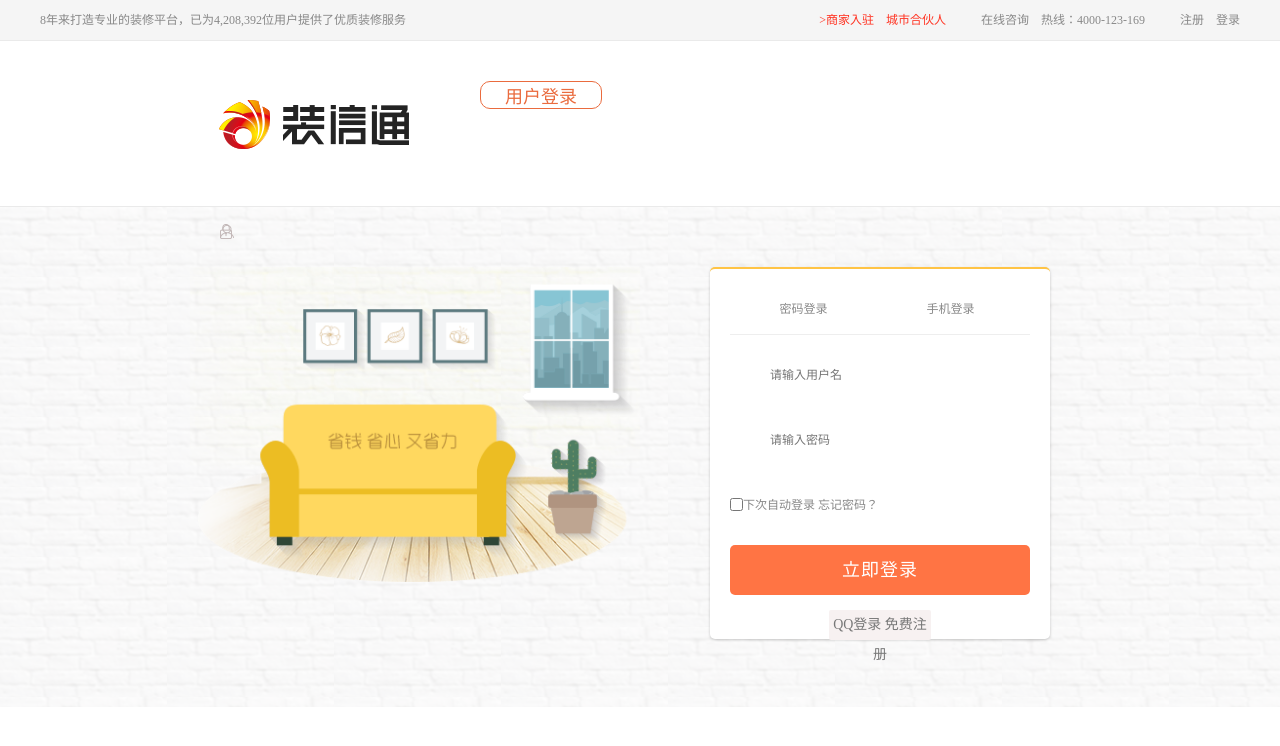
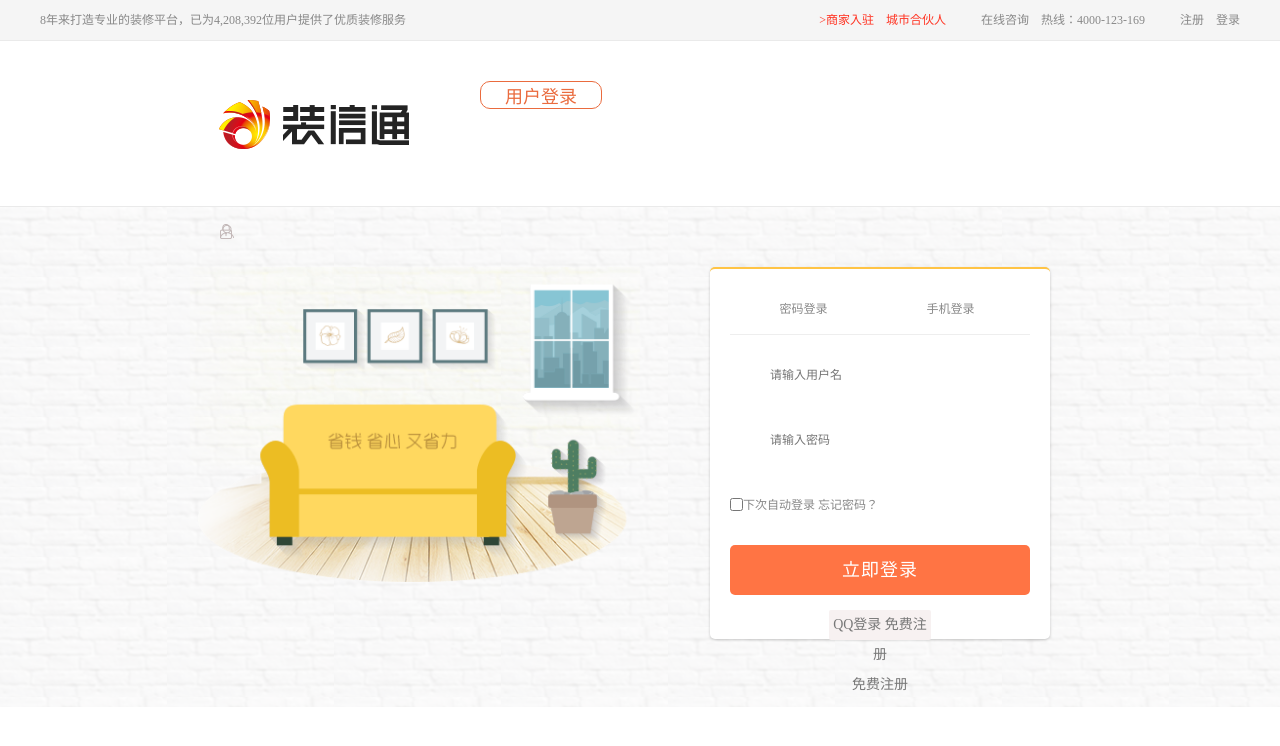
Before and after one commit to 17371292623/zx123, a plain HTML site: page page/login.html in a window 1280 px wide. Drawn offline with Linux system fonts and the light colour scheme.

Commit message:
1202.1.2

```diff
--- a/page/login.html
+++ b/page/login.html
@@ -89,6 +89,8 @@
 							</a>
 							<a href="">
 								<span>免费注册</span>
+								<!-- 一个bug应该是span标签 -->
+								<div>免费注册</div>
 							</a>
 						</div>
 					</div>
```
Also changed, not shown: remind.txt.
